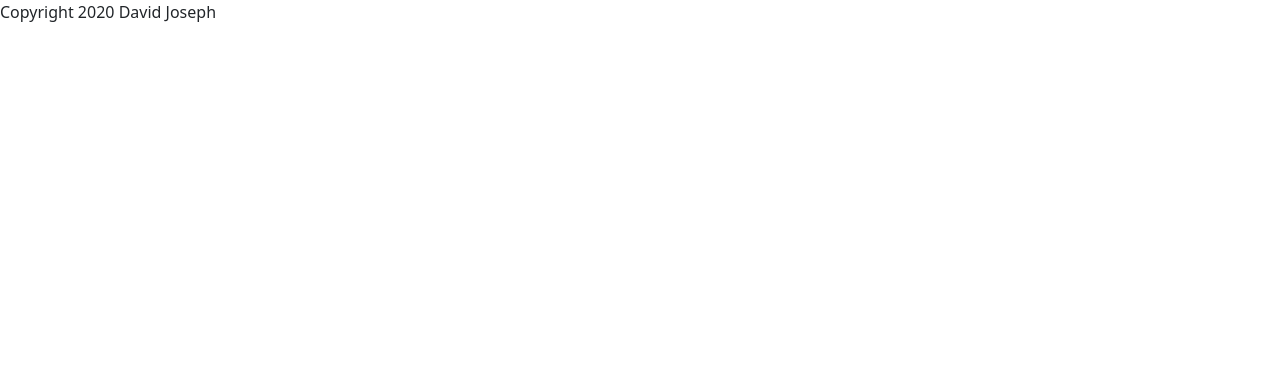
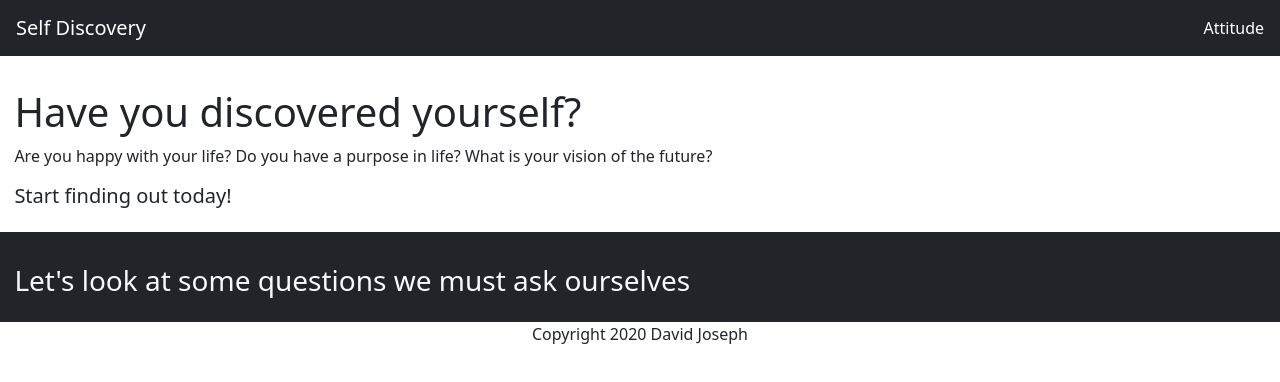
Before and after one commit to DEEJ4Y/SelfDiscoveryAndAttitude, a plain HTML site: page self_discovery.html in a window 1280 px wide. Drawn offline with nearby package versions, Linux system fonts and the light colour scheme.

Commit message:
Add navbar and title section

```diff
--- a/self_discovery.html
+++ b/self_discovery.html
@@ -14,10 +14,24 @@
 </head>
 
 <body>
+    <div class="container-fluid">
+        <nav class="navbar navbar-dark bg-dark">
+            <a class="navbar-brand nav-left">Self Discovery</a>
+            <a class="nav-right" href="./attitude.html">Attitude</a>
+        </nav>
+        <div class="section">
+            <h1>Have you discovered yourself?</h1>
+            <p>Are you happy with your life? Do you have a purpose in life? What is your vision of the future?</p>
+            <h5>Start finding out today!</h5>
+        </div>
+        <div class="section bg-dark text-light">
+            <h3>Let's look at some questions we must ask ourselves</h3>
 
+        </div>
+    </div>
 </body>
 
-<footer>
+<footer class="footer">
     <p>Copyright 2020 David Joseph</p>
 
     <!-- PopperJS and BootstrapJS: for Bootstrap -->
--- a/styles.css
+++ b/styles.css
@@ -0,0 +1,26 @@
+a {
+  color: white;
+  text-decoration: none;
+}
+
+a:hover {
+  color: #0275d8;
+}
+
+.container-fluid {
+  padding: 0;
+}
+
+.section {
+  padding: 2rem 0.9rem 1rem;
+}
+
+/* Navbar */
+nav {
+  padding: 0.5rem 1rem;
+}
+
+/* Footer */
+.footer {
+  text-align: center;
+}
```
Also changed, not shown: attitude.html (+11 -1 lines).
